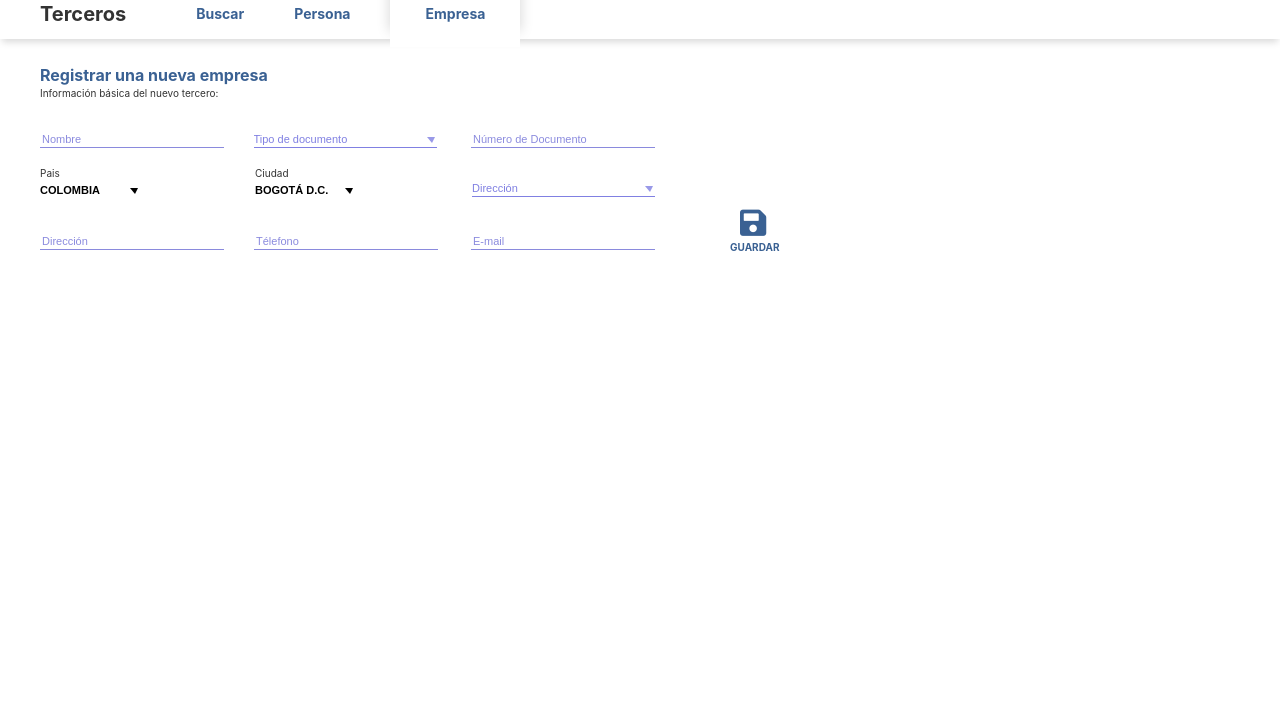
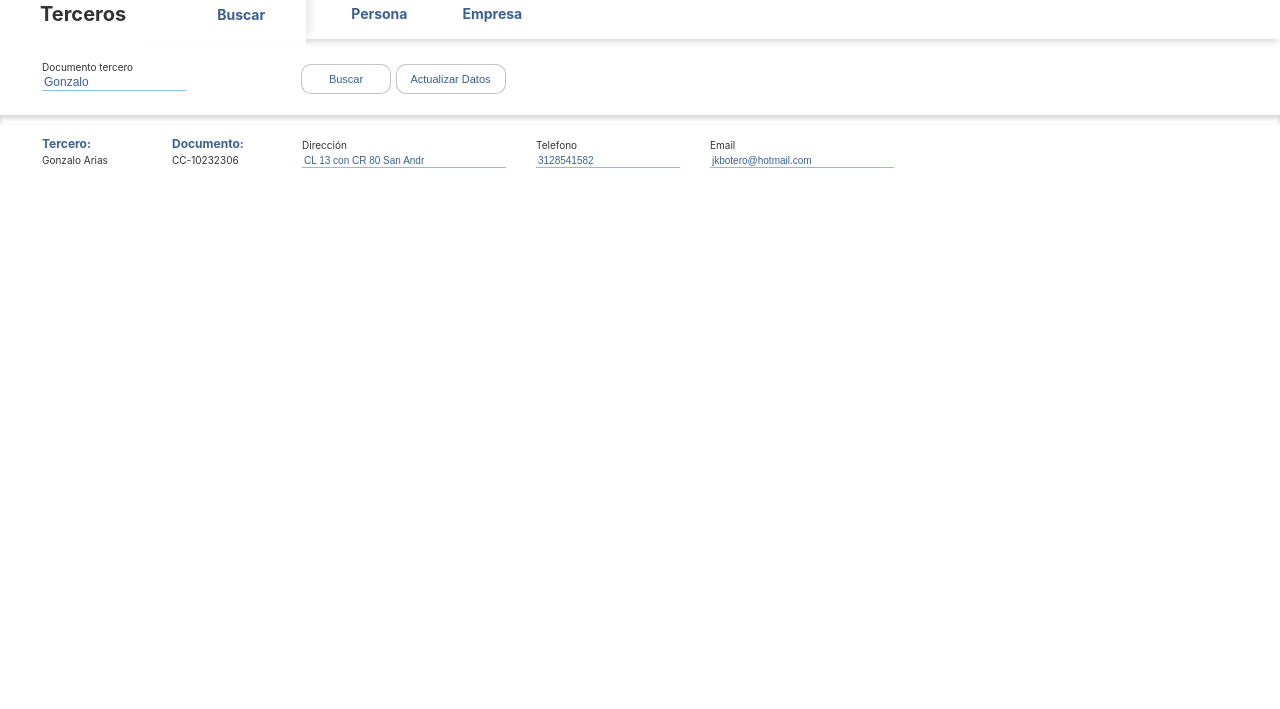
Before and after one commit to alexnaravez012/tercerosweb, a plain HTML site: page index.html in a window 1280 px wide. Shown: the part 91-800 px from the top of the page. Drawn offline with nearby package versions, Linux system fonts and the light colour scheme.

Commit message:
Finish corrections

```diff
--- a/data/style.css
+++ b/data/style.css
@@ -7,7 +7,7 @@
 }
 
 .color-blue {
-    color: #3a6193;
+    color: #3B6093;
 }
 
 .color-green {
@@ -1051,9 +1051,9 @@
 
 .input-date-third {
     border: none;
-    border-bottom: 1px solid rgb(0, 0, 182);
+    border-bottom: 1px solid #85bcff;
     width: 140px;
-    color: rgb(0, 0, 182);
+    color: #3B6093;
     margin-bottom: 10px;
     cursor: pointer;
 }
@@ -1185,10 +1185,10 @@
     outline: 0;
     border: none;
     font-size: 11px;
-    border-bottom: 1px solid rgba(2, 2, 197, 0.377) !important;
+    border-bottom: 1px solid #85bcff !important;
     border-radius: 0px;
     background: #ffffff;
-    color: rgba(2, 2, 197, 0.493);
+    color: #3B6093;
     appearance: none;
     -webkit-appearance: none;
     -moz-appearance: none;
@@ -1543,79 +1543,13 @@
     margin-top: 100px !important;
 }
 
-.select-create-product-third {
-    position: relative;
-    display: inline-block;
-    width: 170px;
-    border: none !important;
-    margin-bottom: 21x;
-}
-
-.select-create-product-third select {
-    display: inline-block;
-    width: 100%;
-    padding-bottom: 2px;
-    cursor: pointer;
-    outline: 0;
-    border: none;
-    font-size: 11px;
-    border-bottom: 1px solid rgba(2, 2, 197, 0.5) !important;
-    border-radius: 0px;
-    background: #ffffff;
-    color: rgba(2, 2, 197, 0.5);
-    appearance: none;
-    -webkit-appearance: none;
-    -moz-appearance: none;
-}
-
-.select-create-product-third select::-ms-expand {
-    display: none;
-}
-
-.select-create-product-third select:disabled {
-    opacity: 0;
-    pointer-events: none;
-}
-
-.select_arrow-create-product-third {
-    position: absolute;
-    top: 12px;
-    right: 2px;
-    pointer-events: none;
-    border-style: solid;
-    border-width: 6px 3px 0px 5px;
-    border-color: rgba(2, 2, 197, 0.404) transparent transparent transparent;
-}
-
-.select-create-product-third select:hover~.select_arrow-create-product-third,
-.select-create-product-third select:focus~.select_arrow-create-product-third {
-    border-top-color: rgba(2, 2, 197, 0.404);
-}
-
-.select-create-product-third select:disabled~.select_arrow-create-product-third {
-    border-top-color: #cccccc;
-}
-
 .navbar-search-products-re-third {
     height: 70px;
     width: 850px;
 }
 
-.input-date-third {
-    border: none;
-    border-bottom: 1px solid rgba(0, 0, 182, 0.459);
-    width: 140px;
-    color: rgba(0, 0, 182, 0.527);
-    margin-bottom: 10px;
-    cursor: pointer;
-}
-
-.input-date-third:focus {
-    outline: 0;
-}
-
 .input-date-third::placeholder {
-    color: rgba(0, 0, 182, 0.459);
+    color: #3B6093;
 }
 
 .navbar-product-select-third {
@@ -1770,7 +1704,7 @@
     border: 1px solid rgba(179, 179, 179, 0.781);
     height: 30px;
     background-color: white;
-    color: #0554bb;
+    color: #3B6093;
     border-radius: 10px;
     font-size: 11px;
     cursor: pointer;
@@ -1784,9 +1718,9 @@
 
 .input-register-user-third {
     border: none;
-    border-bottom: 1px solid rgba(0, 0, 182, 0.459);
+    border-bottom: 1px solid #85bcff;
     width: 180px;
-    color: rgba(0, 0, 182, 0.527);
+    color: #3B6093;
     cursor: pointer;
     margin-right: 25px;
     margin-bottom: 15px;
@@ -1797,7 +1731,7 @@
 }
 
 .input-register-user-third::placeholder {
-    color: rgba(0, 0, 182, 0.459);
+    color: #3B6093;
     font-size: 11px;
 }
 
--- a/index.html
+++ b/index.html
@@ -156,7 +156,7 @@
         </div>
     </div>
     <!-- Buscar -->
-    <div style="display: none;">
+    <div style="display: inline;">
         <!-- Contenido -->
         <div class="main-container-third">
             <div class="uk-flex uk-flex-middle navbar-search-products-third">
@@ -174,9 +174,9 @@
                 </div>
             </div>
             <div>
-                <div class="uk-flex uk-flex-middle navbar-search-products-re-third" style="margin-left: 42px;">
-                    <div style="margin-top: 10px;">
-                        <h6 class="uk-margin-remove font-size-11">Documento tercero</h6>
+                <div class="uk-flex uk-flex-middle navbar-search-products-re-third" style="margin-left: 42px; margin-bottom: 6px;">
+                    <div style="margin-top: 19px;">
+                        <h6 class="uk-margin-remove font-size-11" style="line-height: 10%;">Documento tercero</h6>
                         <input class="input-date-third font-size-12" type="text" placeholder="Gonzalo">
                     </div>
                     <div style="margin-left: 115px;">
@@ -196,16 +196,16 @@
                         <h6 class="uk-margin-remove font-size-11">CC-10232306</h6>
                     </div>
                     <div style="margin-top: 20px; margin-left: 20px;">
-                        <h6 class="uk-margin-remove font-size-11" style="line-height: 10%;">Documento tercero</h6>
-                        <input class="input-date-third font-size-12" type="text" placeholder="CL 13 con CR 80 San Andr" style="width: 200px;">
+                        <h6 class="uk-margin-remove font-size-11" style="line-height: 5%;">Dirección</h6>
+                        <input class="input-date-third font-size-11" type="text" placeholder="CL 13 con CR 80 San Andr" style="width: 200px;">
                     </div>
                     <div style="margin-top: 20px; margin-left: 30px;">
-                        <h6 class="uk-margin-remove font-size-11" style="line-height: 10%;">Telefono</h6>
-                        <input class="input-date-third font-size-12" type="text" placeholder="3128541582">
+                        <h6 class="uk-margin-remove font-size-11" style="line-height: 5%;">Telefono</h6>
+                        <input class="input-date-third font-size-11" type="text" placeholder="3128541582">
                     </div>
                     <div style="margin-top: 20px; margin-left: 30px;">
-                        <h6 class="uk-margin-remove font-size-11" style="line-height: 10%;">Email</h6>
-                        <input class="input-date-third font-size-12" type="text" placeholder="jkbotero@hotmail.com" style="width: 180px;">
+                        <h6 class="uk-margin-remove font-size-11" style="line-height: 5%;">Email</h6>
+                        <input class="input-date-third font-size-11" type="text" placeholder="jkbotero@hotmail.com" style="width: 180px;">
                     </div>
                 </div>
             </div>
@@ -247,7 +247,7 @@
                                     <option>opción 3</option>
                                     <option>opción 4</option>
                                 </select>
-                            <div class="select_arrow-create-product-third">
+                            <div class="select_arrow-create-product-third" style="border-color: black transparent transparent transparent;">
                             </div>
                         </div>
                     </div>
@@ -265,7 +265,7 @@
                 <div class="uk-flex uk-flex-middle" style="margin-top: 45px;">
                     <div>
                         <h6 class="uk-margin-remove font-size-11 ">Ciudad</h6>
-                        <div class="select-create-product-third " style="width: 183px; ">
+                        <div class="select-create-product-third" style="width: 183px; ">
                             <select>
                                     <option>BOGOTÁ DC..</option>
                                     <option>opción 1</option>
@@ -273,7 +273,7 @@
                                     <option>opción 3</option>
                                     <option>opción 4</option>
                                 </select>
-                            <div class="select_arrow-create-product-third ">
+                            <div class="select_arrow-create-product-third" style="border-color: black transparent transparent transparent;">
                             </div>
                         </div>
                     </div>
@@ -287,7 +287,7 @@
                                     <option>opción 3</option>
                                     <option>opción 4</option>
                                 </select>
-                            <div class="select_arrow-create-product-third ">
+                            <div class="select_arrow-create-product-third" style="border-color: black transparent transparent transparent;">
                             </div>
                         </div>
                     </div>
@@ -295,7 +295,7 @@
                         <h6 class="uk-margin-remove font-size-11 ">Fecha de nacimiento</h6>
                         <input class="input-register-user-third font-size-12" type="date" style="width: 183px;">
                     </div>
-                    <div style="margin-bottom: 7px; margin-left: 90px; cursor: pointer;">
+                    <div style="margin-bottom: 7px; margin-left: 85px; cursor: pointer;">
                         <i class="fas fa-save color-blue font-size-30" style="margin-left: 10px;"></i>
                         <h6 class="uk-margin-remove color-blue uk-text-bold font-size-11">GUARDAR</h6>
                     </div>
@@ -304,7 +304,7 @@
         </div>
     </div>
     <!-- Productos-->
-    <div style="display: inline;">
+    <div style="display: none;">
         <div class="main-container-third ">
             <div class="uk-flex uk-flex-middle navbar-search-products-third ">
                 <div class="uk-flex uk-flex-center uk-flex-middle " style="padding-left: 40px; ">
@@ -382,9 +382,9 @@
                     </div>
                 </div>
                 <div class="uk-flex uk-flex-middle" style="margin-top: 8px;">
-                    <input class="input-register-user-third font-size-12" type="text" placeholder="Dirección">
-                    <input class="input-register-user-third font-size-12" type="text" placeholder="Télefono" style="margin-left: 5px;">
-                    <input class="input-register-user-third font-size-12" type="text" placeholder="E-mail" style="margin-left: 8px;">
+                    <input class="input-register-user-third font-size-12" type="text" placeholder="Télefono">
+                    <input class="input-register-user-third font-size-12" type="text" placeholder="E-mail" style="margin-left: 5px;">
+                    <input class="input-register-user-third font-size-12" type="text" placeholder="Página web" style="margin-left: 8px;">
                     <div style="padding-bottom: 20px; margin-left: 50px; cursor: pointer;">
                         <i class="fas fa-save color-blue font-size-30" style="margin-left: 10px;"></i>
                         <h6 class="uk-margin-remove color-blue uk-text-bold font-size-11" style="padding-bottom: 15px;">GUARDAR</h6>
```
